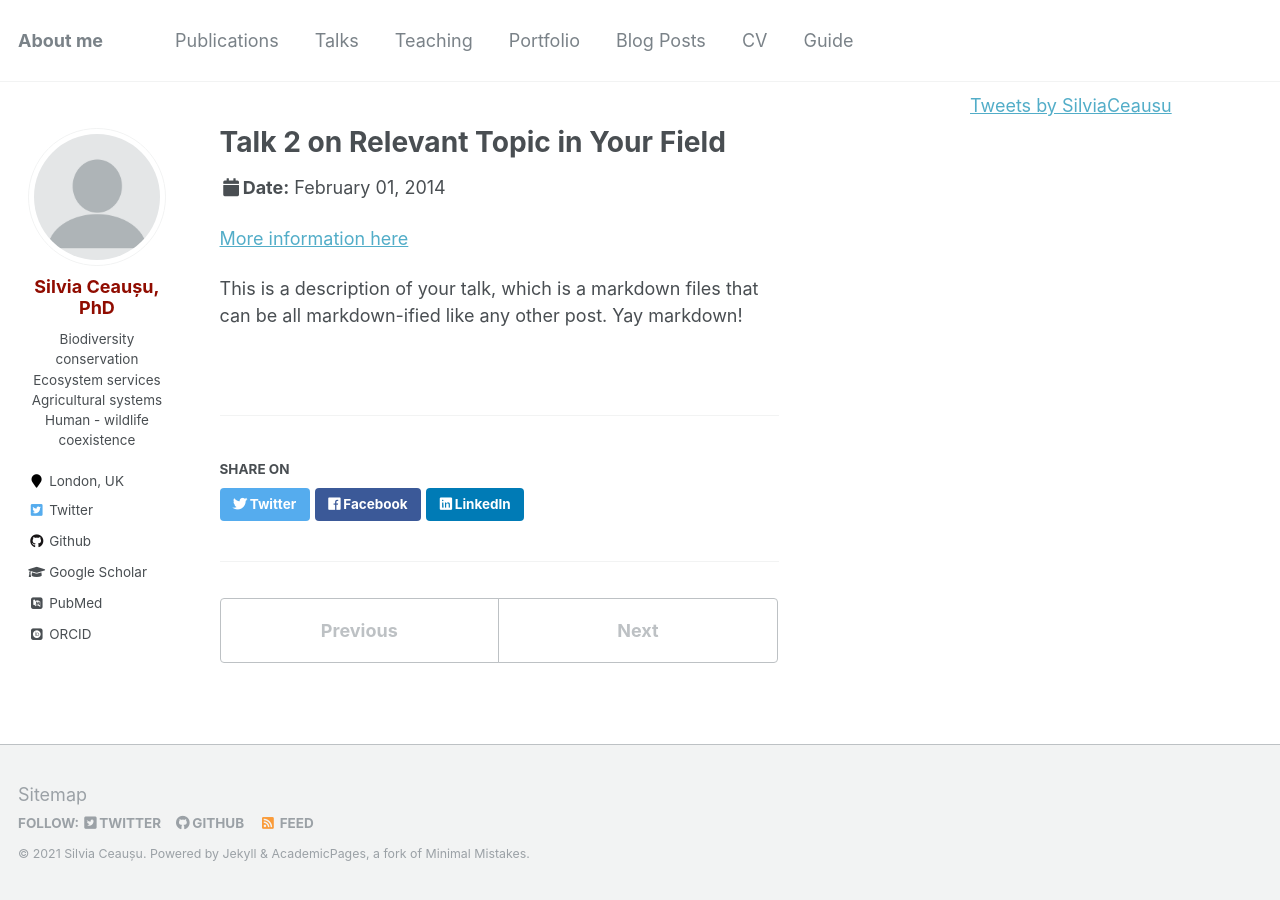
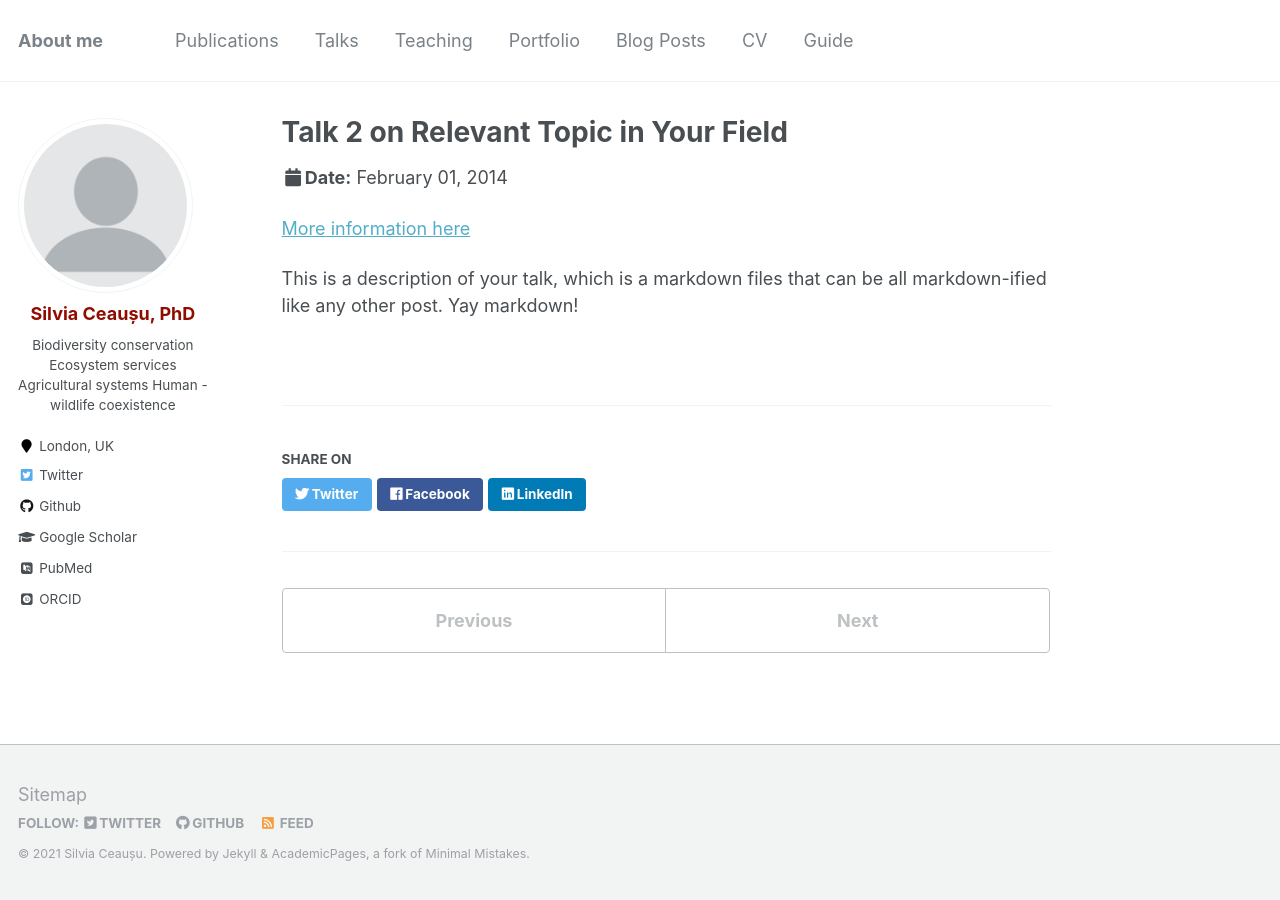
Before and after one commit to SilviaCeausu/SilviaCeausu.github.io, a Jekyll site: the page built from _talks/2014-02-01-talk-2.md, in a window 1280 px wide. Built offline with Jekyll 4.4.1, drawn with Linux system fonts in a browser that asks for light colours; some web fonts are replaced; comment, search, counter and statistics services are not loaded; part of the change alters nothing that is shown.

```diff
--- a/_layouts/talk.html
+++ b/_layouts/talk.html
@@ -1,5 +1,5 @@
 ---
-layout: default
+layout: simple_layout
 ---
 
 {% include base_path %}
```
